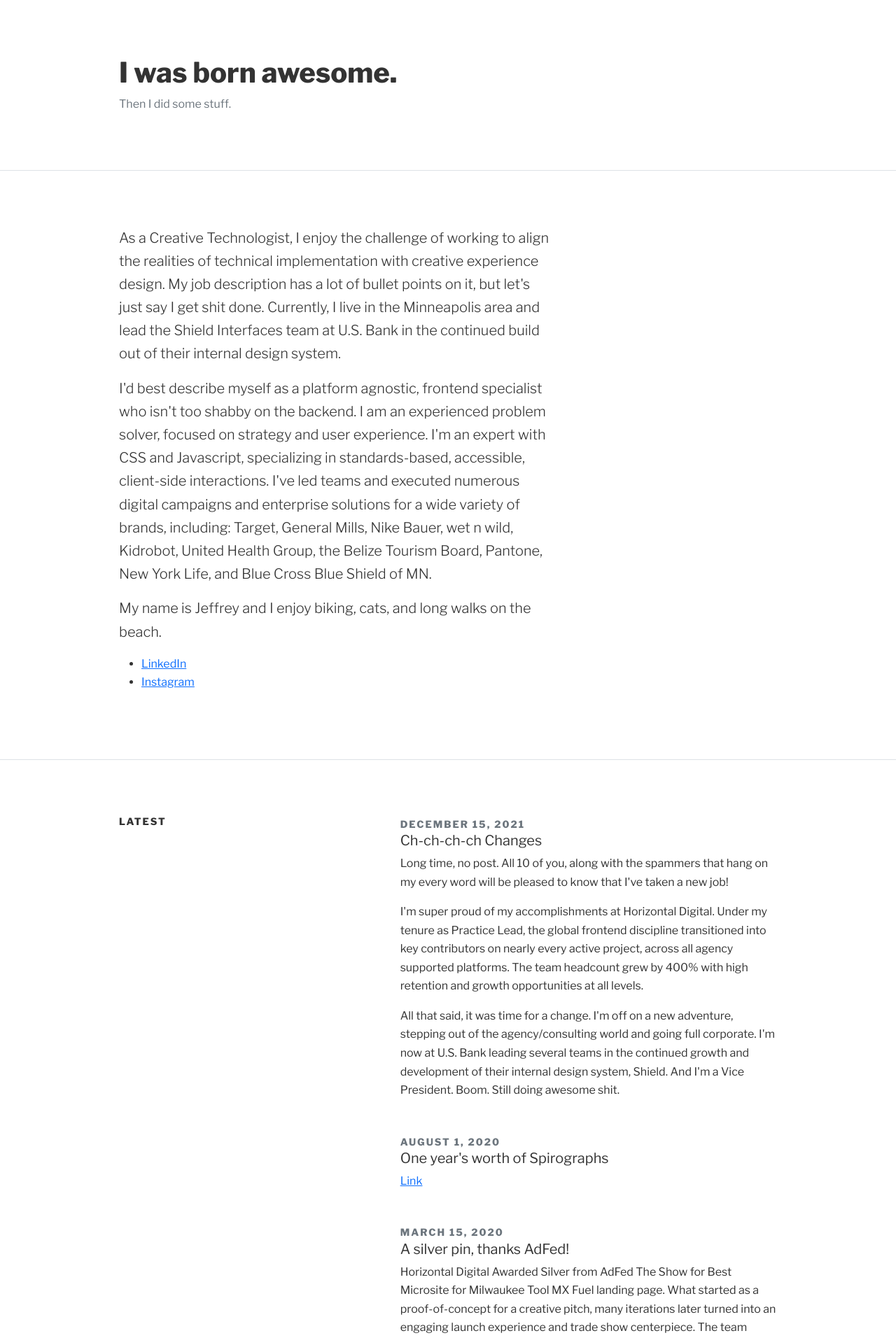
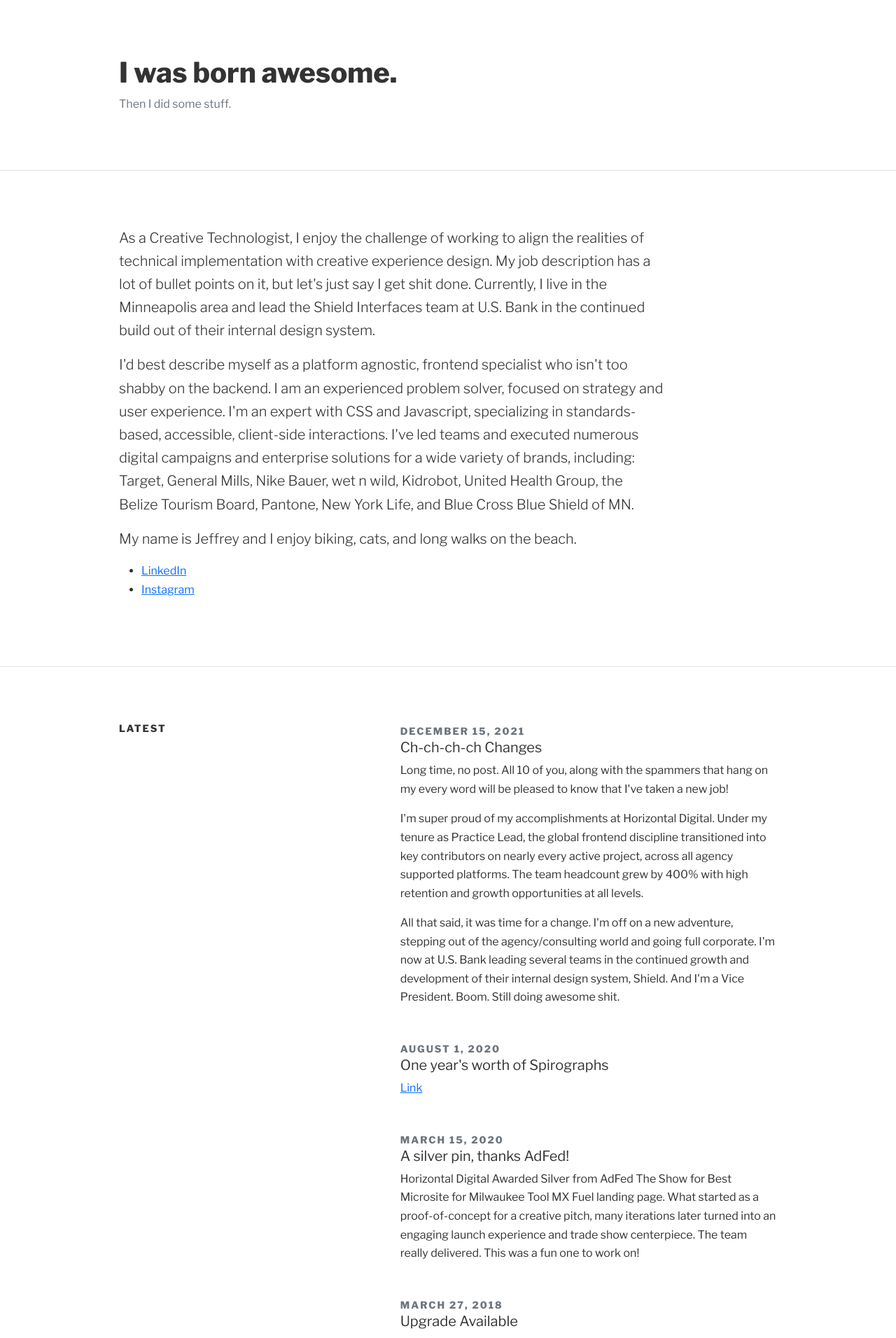
Before and after one commit to jeffreyisham/jeffreyisham.github.io, a Jekyll site: the page built from index.html, in a window 1280 px wide. Shown: the top 1912 px of the page at 70% size. Built offline with Jekyll 4.4.1, drawn with Linux system fonts in a browser that asks for light colours.

Commit message:
Update home.html

```diff
--- a/_layouts/home.html
+++ b/_layouts/home.html
@@ -13,7 +13,7 @@
     <div class="border-bottom">
       <div class="container">
         <div class="row">
-          <div class="col-md-8">
+          <div class="col-md-10">
             {{ content }}
           </div>
         </div>
```
